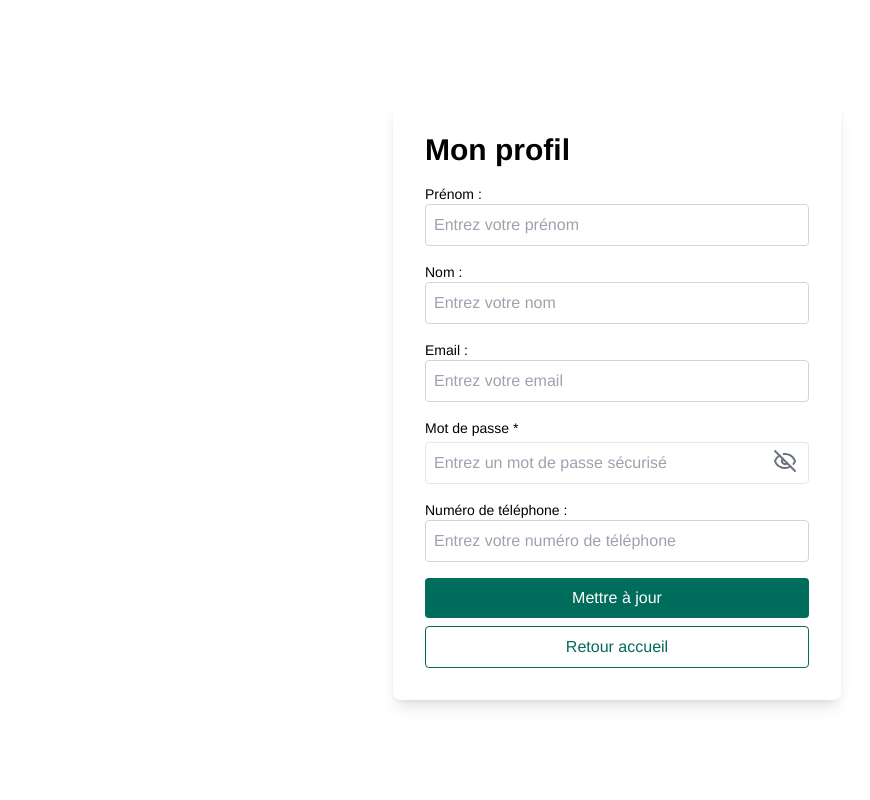
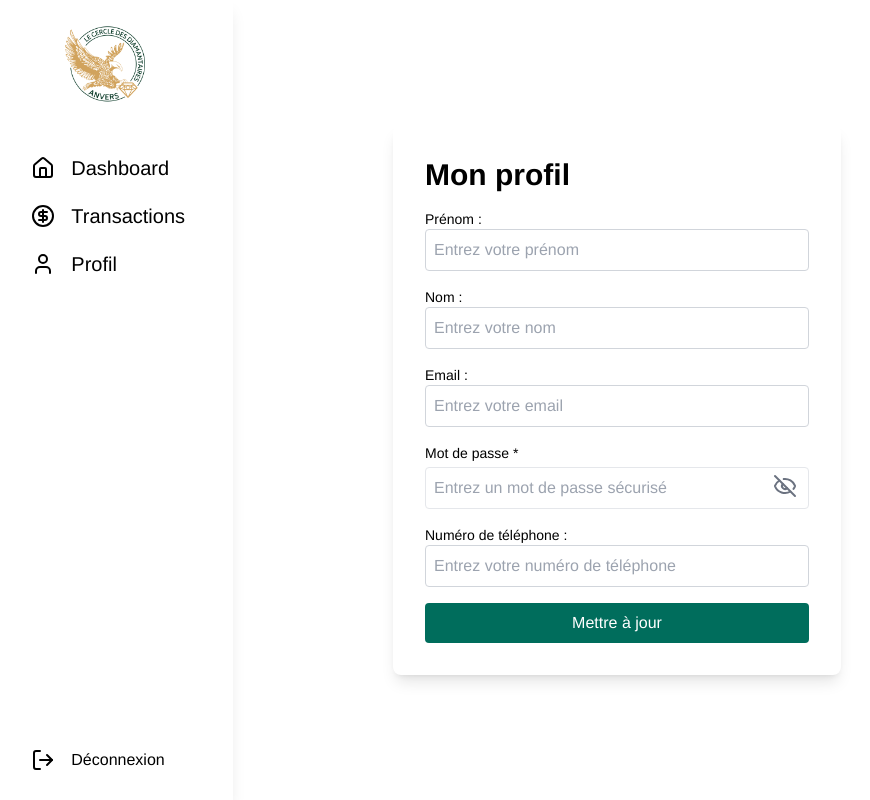
Before and after one commit to lecercledesdiamantaires/portail-lcdd, a Nuxt app in the folder front/: page /profil in a window 1280 px wide. Shown: the whole page, without its empty margins (23-893 px from the left). Built offline with nearby package versions, Linux system fonts and the light colour scheme; no server answers.

Commit message:
EDIT home

```diff
--- a/front/components/linkAside.vue
+++ b/front/components/linkAside.vue
@@ -14,8 +14,10 @@ defineProps({
 <template>
   <div class="flex w-full gap-12 group">
     <span
-        v-if="direction !== 'logout'"
         class="transition-all duration-300 ease-in-out bg-primary h-full w-2 rounded-r-3xl opacity-0 group-hover:opacity-100"
+        :class="{
+          'bg-red': direction === 'logout'
+        }"
     ></span>
     <div class="flex flex-col gap-4 w-full">
       <a
@@ -51,7 +53,7 @@ defineProps({
       <a
         v-if="direction === 'logout'"
         @click="auth.logout()"
-        class="group flex flex-row items-center gap-4 hover:text-red ps-12"
+        class="group flex flex-row items-center gap-4 hover:text-red"
       >
         <LogOut class="h-8 transition-colors duration-300 ease-in-out group-hover:text-red" />
         <p class="text-base transition-colors duration-300 ease-in-out group-hover:text-red">
--- a/front/pages/index.vue
+++ b/front/pages/index.vue
@@ -45,8 +45,8 @@
             </div>
 
          </div>
+         <CardChart />
+
       </div>
-      <CardChart />
-
    </div>
 </template>
--- a/front/pages/profil.vue
+++ b/front/pages/profil.vue
@@ -33,6 +33,8 @@
 </script>
 
 <template>
+  <Sidebar />
+
   <div class="flex justify-center items-center h-screen">
     <div class="w-full max-w-md p-8 bg-white rounded-lg shadow-lg">
       <h1 class="text-3xl font-bold mb-4">Mon profil</h1>
@@ -103,9 +105,6 @@
         </div>
         <div class="flex gap-2 flex-col">
           <ButtonPrimary type="submit" class="w-full">Mettre à jour</ButtonPrimary>
-          <ButtonSecondary class="w-full">
-              <NuxtLink to="/" class="w-full h-full block">Retour accueil</NuxtLink>
-          </ButtonSecondary>
         </div>
       </form>
     </div>
```
